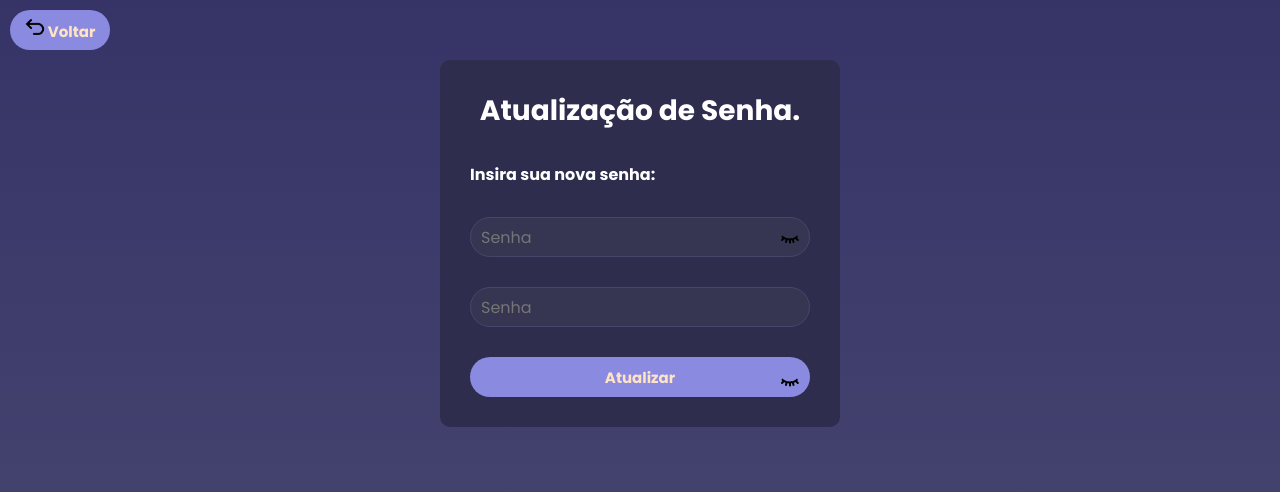
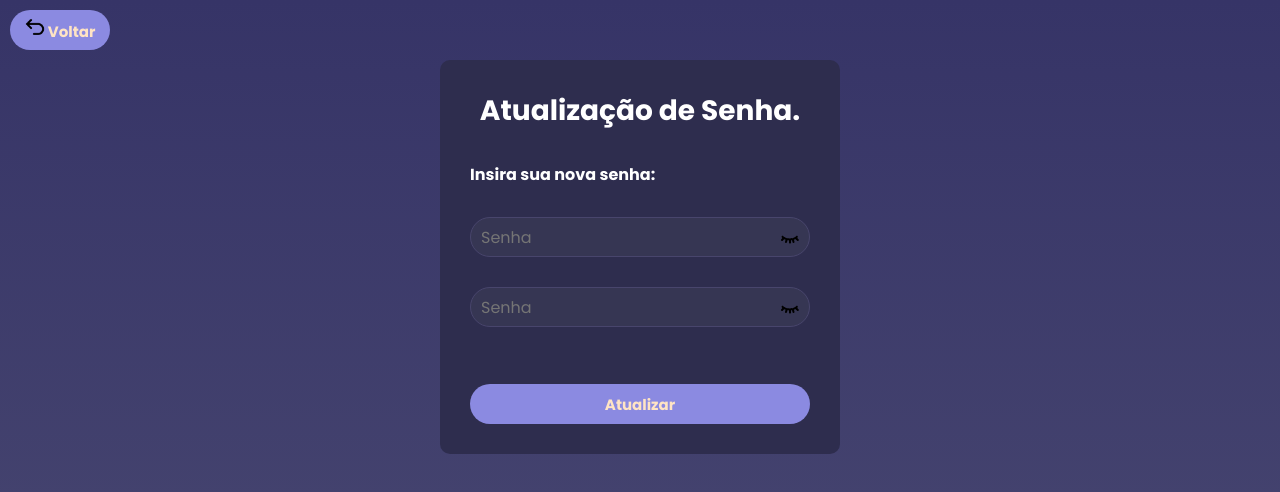
Before and after one commit to felipeLima29/react, a React (Vite) app in the folder cadastroUsuarios/cadastroUsuariosReact/: page /resetPassword in a window 1280 px wide. Shown: the top 492 px of the page. Built offline with nearby package versions, Linux system fonts and the light colour scheme.

Commit message:
Concertando posições dos olhos de ver senha.

```diff
--- a/cadastroUsuarios/cadastroUsuariosReact/src/pages/resetPassword/style.css
+++ b/cadastroUsuarios/cadastroUsuariosReact/src/pages/resetPassword/style.css
@@ -1,7 +1,7 @@
 .divPasswordConfirm {
     align-items: center;
     display: flex;
-    flex-direction: row;
+    flex-direction: column;
     position: relative;
 }
 
@@ -10,10 +10,7 @@
 }
 
 .imgPasswordConfirm {
-    position: fixed;
-    top: 46.5%;
-    transform: translateX(-150%);
-
+    transform: translateX(1550%) translateY(-140%);
 }
 
 label{
```
